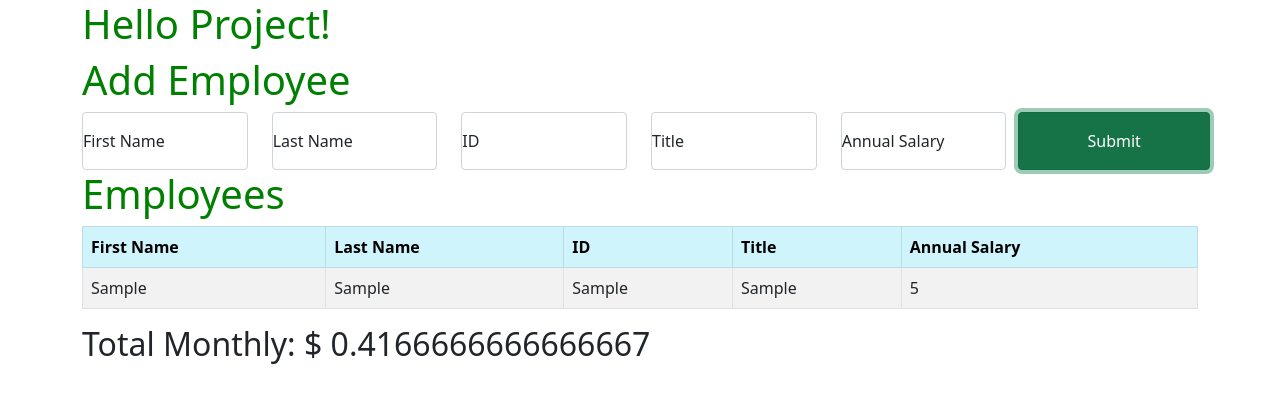
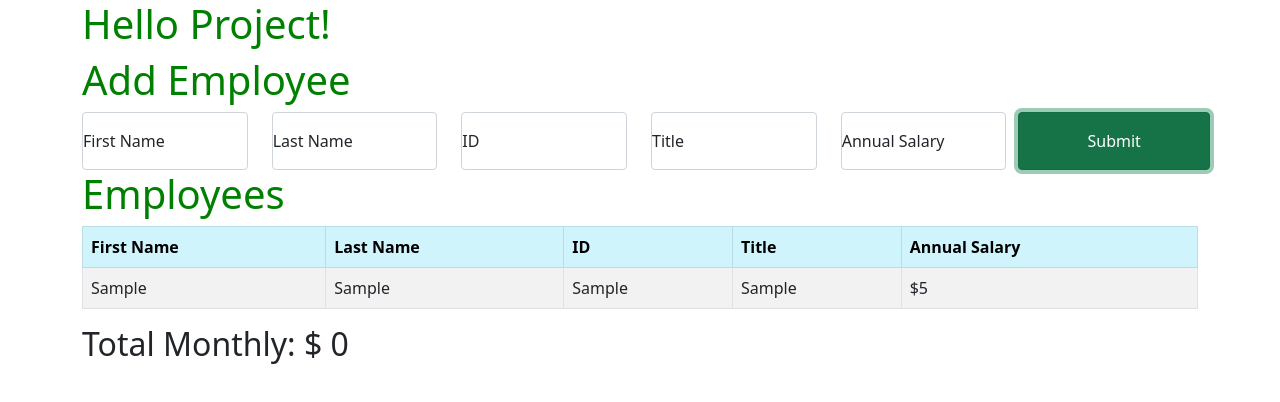
Before and after one commit to Joshua-Vedane/jquery-salary-calculator, a plain HTML site: page index.html in a window 1280 px wide. Both pictures are taken after typing "Sample", "Sample", "Sample", "Sample", "5" into the empty fields and a click on the button "Submit". Drawn offline with Linux system fonts and the light colour scheme.

Commit message:
added background to montly cost when over budget. Monthly total cost now displays with commas.

```diff
--- a/JS/client.js
+++ b/JS/client.js
@@ -3,8 +3,8 @@ console.log('JS');
 //array to hold input field info
 let employees = [];
 // store the result of calculateTotalMonthly here for DOM rendering.
+let annualTotalCost = 0;
 let monthlyCost = 0;
-let annualTotalCost = 0;
 
 $(document).ready(handleReady);
 
@@ -35,37 +35,32 @@ function renderToDom() {
         <td>${employee.lastName}</td>
         <td>${employee.id}</td>
         <td>${employee.title}</td>
-        <td>${employee.annualSalary}</td>
+        <td>$${employee.annualSalary}</td>
         </tr>`);
 
         //append employee info to the DOM
         $('#employeeListOut').append(employeeRow);
         console.log('inRenderToDom');
 
-        //render the total monthly salary of all employees.
-        //call calculateTotalMonthly. It will grab from the array. We'll get into the current for of loop to do this.
-
-        // let monthlyCostOut = calculateTotalMonthly(employee);
-        // $('.totalOut').text(monthlyCostOut);
-
-        //try this once more.
-        let monthlyCostOut = annualTotalCost/12;
+        //calculate monthlyCost
+        monthlyCost = annualTotalCost/12;
+        //check if over budget
+        checkOverBudget();
+        //format monthlyCost for output.
+        let roundMonthlyCost = Math.round(monthlyCost);
+        let monthlyCostOut = roundMonthlyCost.toLocaleString();
         console.log(`this should be monthly cost: ` ,monthlyCostOut);
-        $('.totalOut').text(monthlyCostOut)
-
+        //render Monthly Cost to DOM
+        $('.totalOut').text(monthlyCostOut);
     }
 }
-//calculate total monthly salary. given the employee from for..of loop in renderToDom. will return monthlyCost variable.
 
-//because we're grabbing from the array, it's doubling up. gonna try doing this by addition assignment of global variable annualTotalCost
-// function calculateTotalMonthly (employee) {
-//     let monthlyEmployeeSalary = Number(annualTotalCost) / 12;
-//     return monthlyCost += parseInt(monthlyEmployeeSalary);
-
-
-
-// }
-
+//check if over budget
+function checkOverBudget(){
+    if(monthlyCost >= 20000){
+        $('.totalOut').toggleClass('over-budget');
+    }
+}
 
 
 //Submit button handler
--- a/style/style.css
+++ b/style/style.css
@@ -1,3 +1,7 @@
 h1 {
     color: green;
 }
+
+.over-budget {
+    background-color: red;
+}
```
